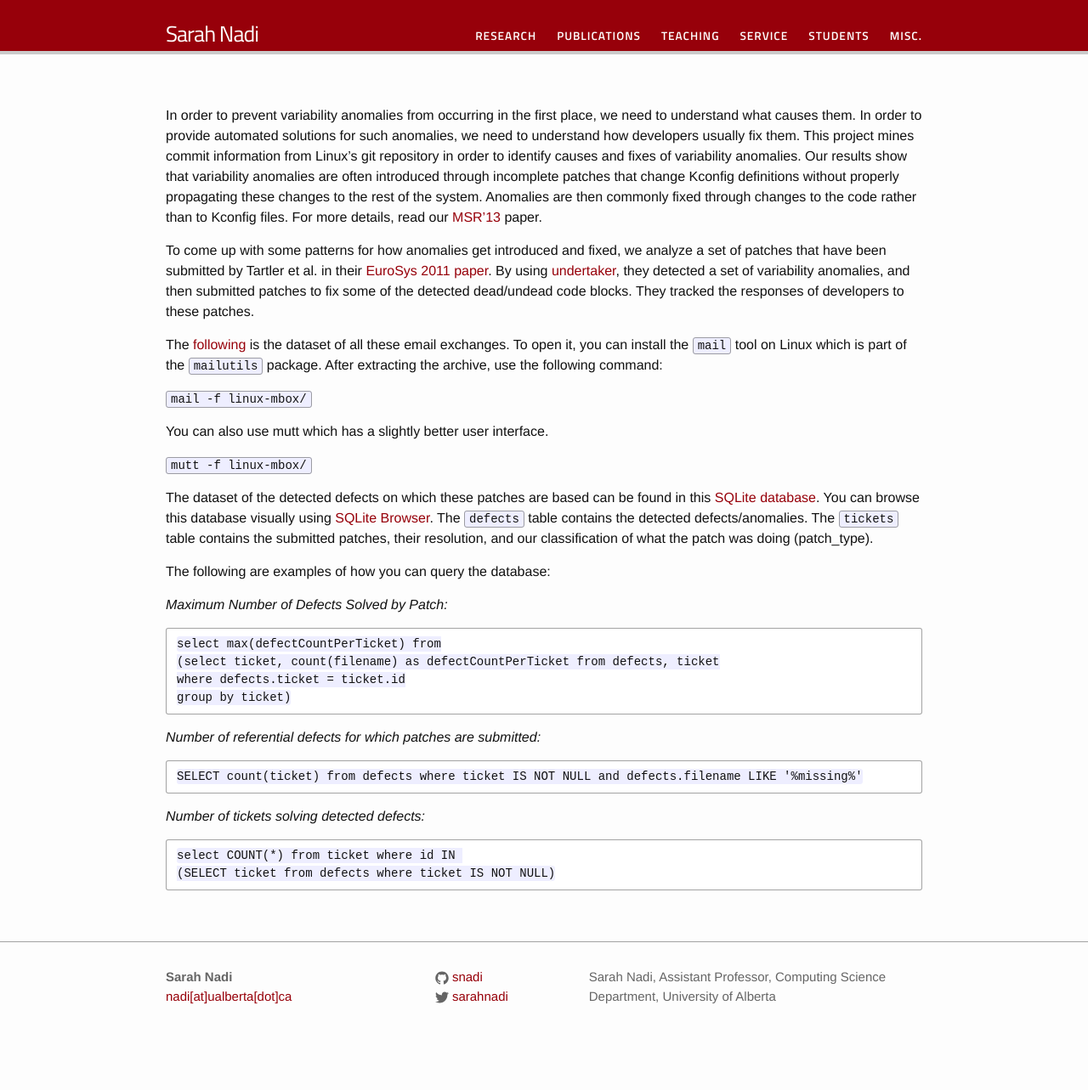
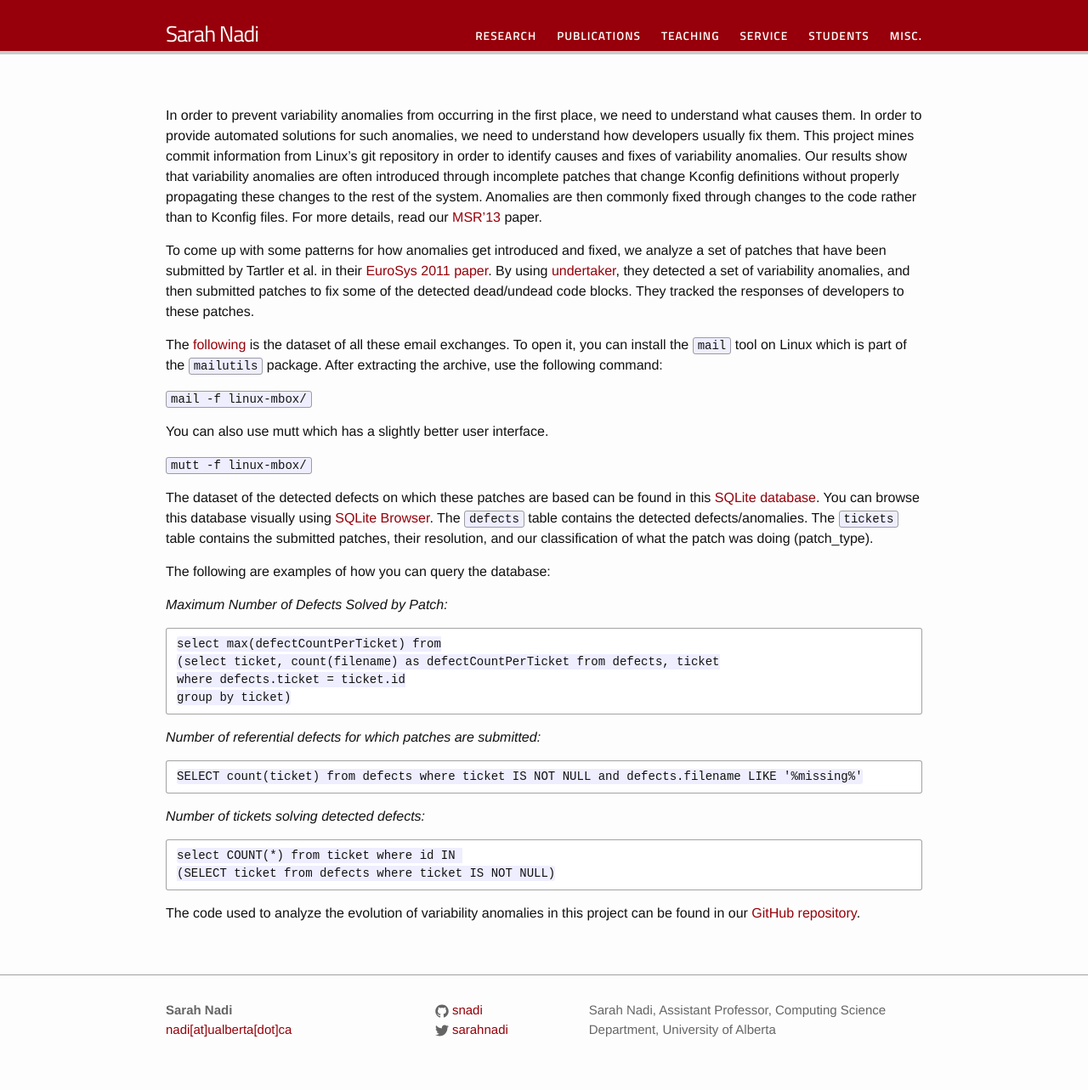
Before and after one commit to snadi/snadi.github.io, a Jekyll site: the page built from _posts/2016-10-26-varanomaliesevolution.md, in a window 1280 px wide. Shown: the whole page at 85% size. Built offline with Jekyll 4.4.1, drawn with Linux system fonts in a browser that asks for light colours; before the commit the page ends 1244 px from its top, so only the background shows below that.

Commit message:
Add github repo for MSR '13 paper

````diff
--- a/_posts/2016-10-26-varanomaliesevolution.md
+++ b/_posts/2016-10-26-varanomaliesevolution.md
@@ -46,3 +46,5 @@ SELECT count(ticket) from defects where ticket IS NOT NULL and defects.filename
 select COUNT(*) from ticket where id IN
 (SELECT ticket from defects where ticket IS NOT NULL)
 ```
+
+The code used to analyze the evolution of variability anomalies in this project can be found in our [GitHub repository](https://github.com/snadi/LinuxVarAnomalyEvolution).
````
